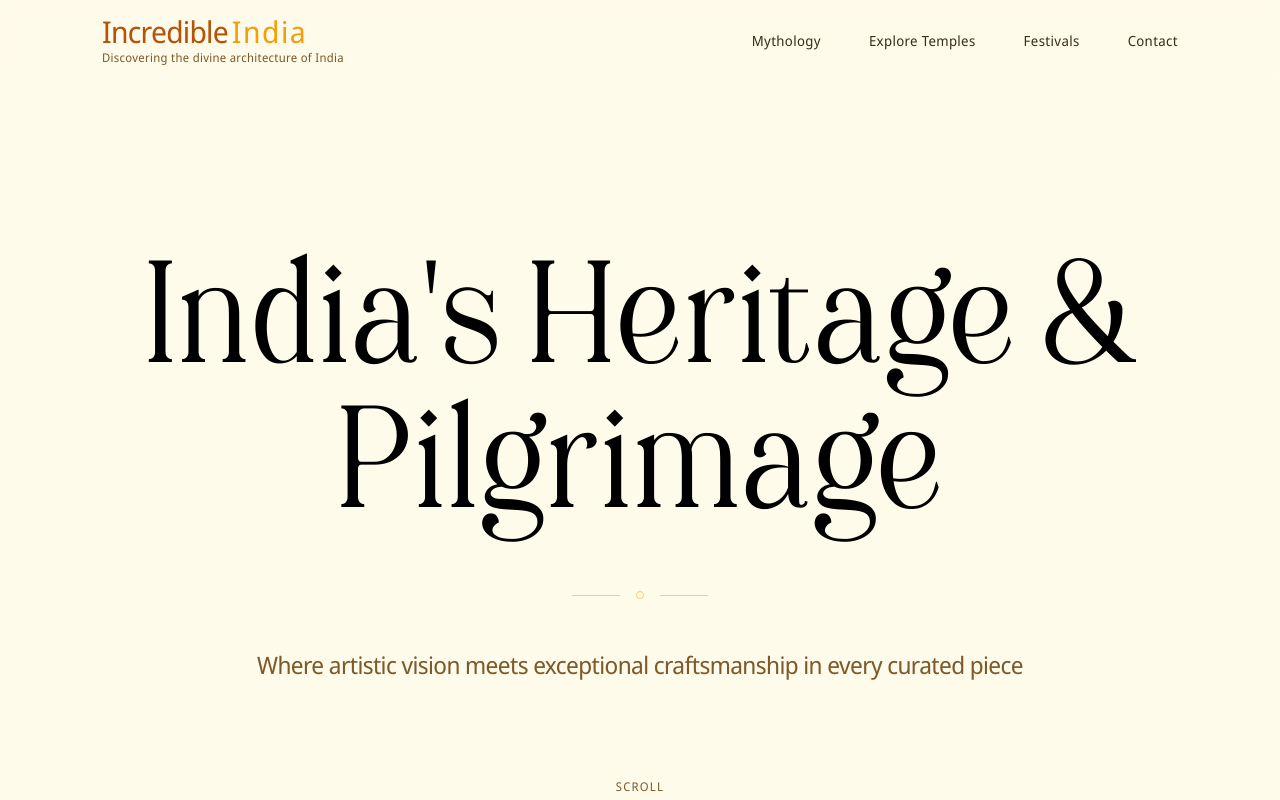
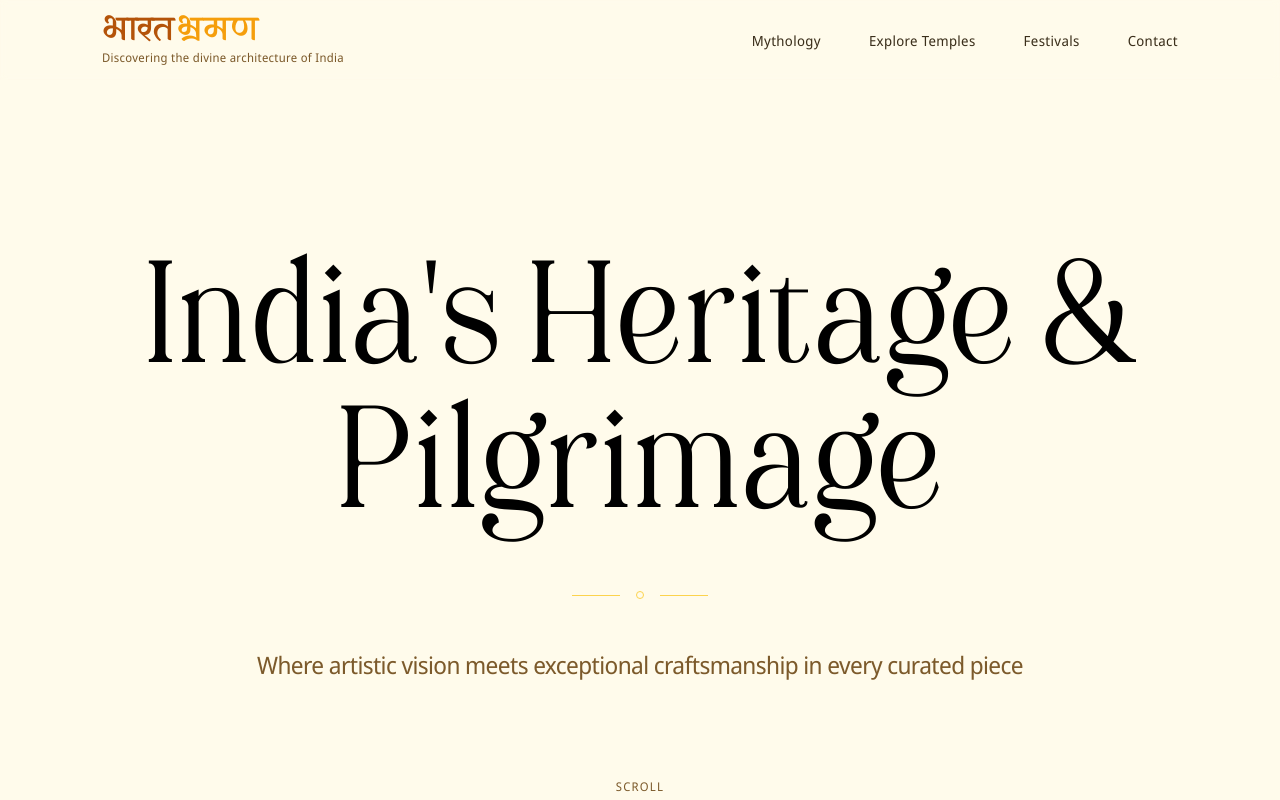
Before and after one commit to joydeep-07/Bharat-Vraman, a React (Vite) app in the folder frontend/: page / in a window 1280 px wide. Shown: the top 800 px of the page. Built offline with nearby package versions, Linux system fonts and the light colour scheme.

Commit message:
Updated Logo

```diff
--- a/frontend/src/Layouts/Navbar.jsx
+++ b/frontend/src/Layouts/Navbar.jsx
@@ -98,18 +98,18 @@ const Navbar = () => {
           <div className="flex justify-between items-center h-15 sm:h-18 md:h-20">
             {/* Logo */}
             <div className="text-center cursor-pointer">
-              <Link to="/" className="flex items-baseline">
+              <Link to="/" className="flex font-hindi font-semibold items-baseline">
                 <span
                   className=" text-lg sm:text-xl md:text-3xl pr-1 tracking-tight"
                   style={{ color: "var(--accent-secondary)" }}
                 >
-                  Incredible
+                  भारत
                 </span>
                 <span
                   className=" text-lg sm:text-xl md:text-3xl tracking-wider"
                   style={{ color: "var(--accent-gold)" }}
                 >
-                  India
+                  भ्रमण
                 </span>
               </Link>
 
@@ -228,7 +228,6 @@ const Navbar = () => {
         className={`side-panel fixed bg-[var(--bg-main)] top-0 right-0 h-full w-[70vw] z-50 transform transition-transform duration-300 md:hidden ${
           isSidePanelOpen ? "translate-x-0" : "translate-x-full"
         }`}
-
       >
         <div className="flex flex-col h-full pt-20 px-6">
           <button
```
